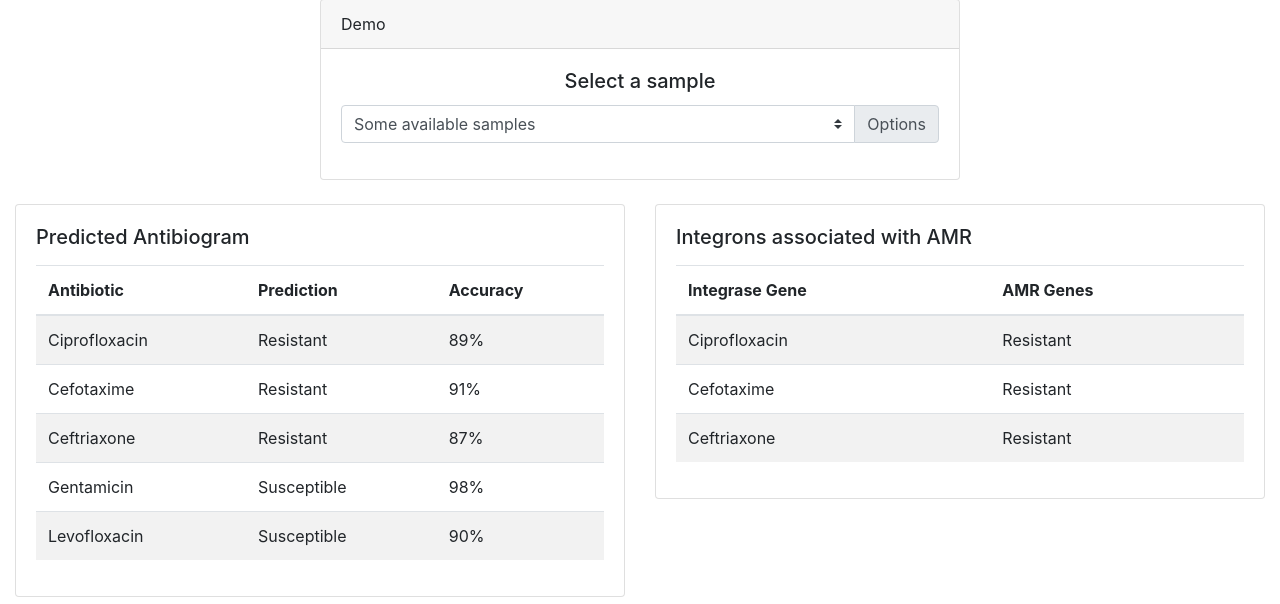
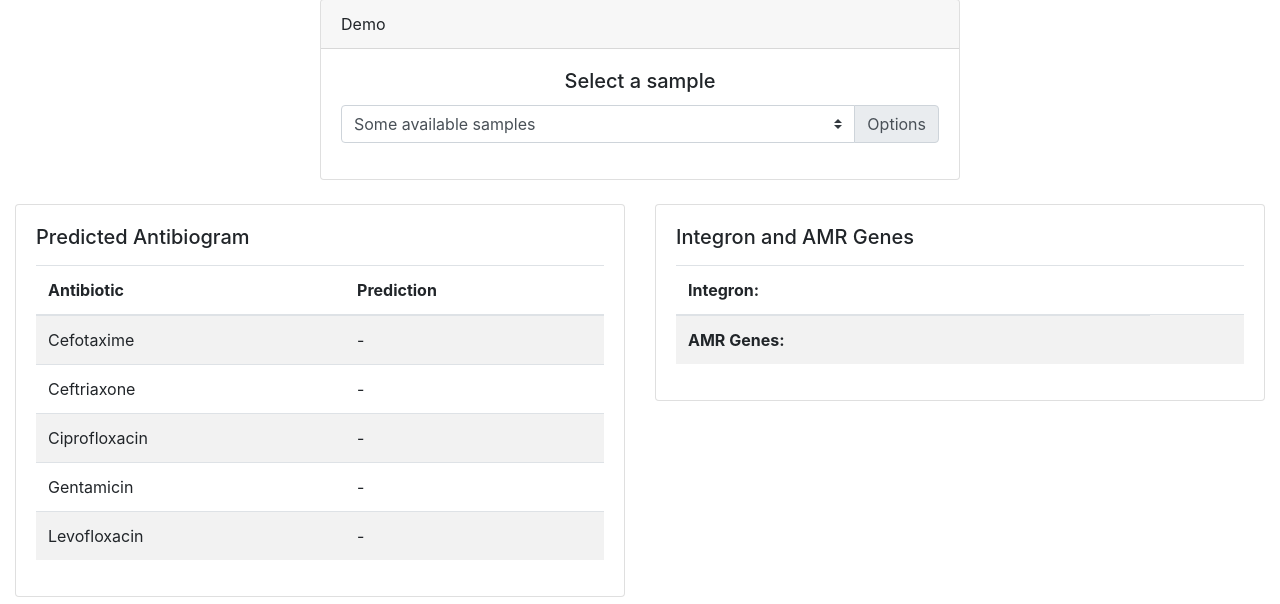
Before and after one commit to edronalee/predict_amr, a Django app: page /demo/ in a window 1280 px wide. Shown: the part 196-800 px from the top of the page. Run offline with Django 3.2, Linux system fonts and the light colour scheme; lists and menus that the app fills with data are empty; parts of the project's set-up code (start-up, migrations or seed data) failed here and were passed over.

Commit message:
modified templates

```diff
--- a/dashboard/templates/about.html
+++ b/dashboard/templates/about.html
@@ -40,9 +40,9 @@
           <h5 class="card-title">In Silico Antibiogram Tool</h5>
           <p class="card-text">This web-based application built on the machine learning model aims to deliver early detection of
             AMR in pathogens and prescription of more effective antibiotics. <br><br>
-            a. The application can read a whole-genome sequencing data.<br>
-            b. The application displays the predicted antibiograms and the accuracy of the prediction. <br>
-            c. The application has a section that displays the integrons associated with AMR. <br>
+            a. The application can read a whole-genome sequencing data in FASTA format.<br>
+            b. The application displays the predicted antibiograms. <br>
+            c. The application has a section that displays if integron is present and AMR genes detected on WGS. <br>
             d. The application has demo samples of bacteria isolates for users to see how the application works. <br>
             e. The application has a section where the user can see the details of prediction models, such as performance summary, that was used to train the data set.</p>
         </div>
--- a/dashboard/templates/demo.html
+++ b/dashboard/templates/demo.html
@@ -66,34 +66,28 @@
                 <tr>
                   <th scope="col">Antibiotic</th>
                   <th scope="col">Prediction</th>
-                  <th scope="col">Accuracy</th>
                 </tr>
               </thead>
               <tbody>
                 <tr>
-                  <td>Ciprofloxacin</td>
-                  <td>Resistant</td>
-                  <td>89%</td>
-                </tr>
-                <tr>
                   <td>Cefotaxime</td>
-                  <td>Resistant</td>
-                  <td>91%</td>
+                  <td>-</td>
                 </tr>
                 <tr>
                   <td>Ceftriaxone</td>
-                  <td>Resistant</td>
-                  <td>87%</td>
+                  <td>-</td>
+                </tr>
+                <tr>
+                  <td>Ciprofloxacin</td>
+                  <td>-</td>
                 </tr>
                 <tr>
                   <td>Gentamicin</td>
-                  <td>Susceptible</td>
-                  <td>98%</td>
+                  <td>-</td>
                 </tr>
                 <tr>
                   <td>Levofloxacin</td>
-                  <td>Susceptible</td>
-                  <td>90%</td>
+                  <td>-</td>
                 </tr>
               </tbody>
             </table>
@@ -103,27 +97,19 @@
       <div class="col-sm-6">
         <div class="card">
           <div class="card-body">
-            <h5 class="card-title">Integrons associated with AMR</h5>
+            <h5 class="card-title">Integron and AMR Genes</h5>
             <p class="card-text"></p>
             <table class="table table-striped">
               <thead>
                 <tr>
-                  <th scope="col">Integrase Gene</th>
-                  <th scope="col">AMR Genes</th>
+                  <th scope="row">Integron:</th>
+                  <td scope="col">{% if integron_presence == 0 %} Integron not found {% elif integron_presence == 1 %} Integron found {% else %} {% endif %}</td>
                 </tr>
               </thead>
               <tbody>
                 <tr>
-                  <td>Ciprofloxacin</td>
-                  <td>Resistant</td>
-                </tr>
-                <tr>
-                  <td>Cefotaxime</td>
-                  <td>Resistant</td>
-                </tr>
-                <tr>
-                  <td>Ceftriaxone</td>
-                  <td>Resistant</td>
+                  <th scope="row">AMR Genes:</th>
+                  <td>{{ abricate_gene_products | join:", "}}</td>
                 </tr>
               </tbody>
             </table>
--- a/dashboard/views.py
+++ b/dashboard/views.py
@@ -65,7 +65,6 @@ def antibiogram(request):
             for abricate_gene_product in abricate_gene_products:
                 print(abricate_gene_product)
 
-
             # Create a feature vector using one-hot encoding
             mlb = MultiLabelBinarizer()
             encoded_features = mlb.fit_transform([abricate_gene_products])
@@ -120,12 +119,6 @@ def antibiogram(request):
             ciprofloxacin_prediction = ciprofloxacin_xgboost_model.predict(features_df)
             gentamicin_prediction = gentamicin_xgboost_model.predict(features_df)
             levofloxacin_prediction = levofloxacin_xgboost_model.predict(features_df)
-            print('mga prediction')
-            print(cefotaxime_prediction)
-            print(ceftriaxone_prediction)
-            print(ciprofloxacin_prediction)
-            print(gentamicin_prediction)
-            print(levofloxacin_prediction)
 
             context = {'cefotaxime_prediction':cefotaxime_prediction, 'ceftriaxone_prediction':ceftriaxone_prediction,
                         'ciprofloxacin_prediction':ciprofloxacin_prediction, 'gentamicin_prediction':gentamicin_prediction,
```
Also changed, not shown: dashboard/templates/antibiogram.html (+6 -6 lines).
